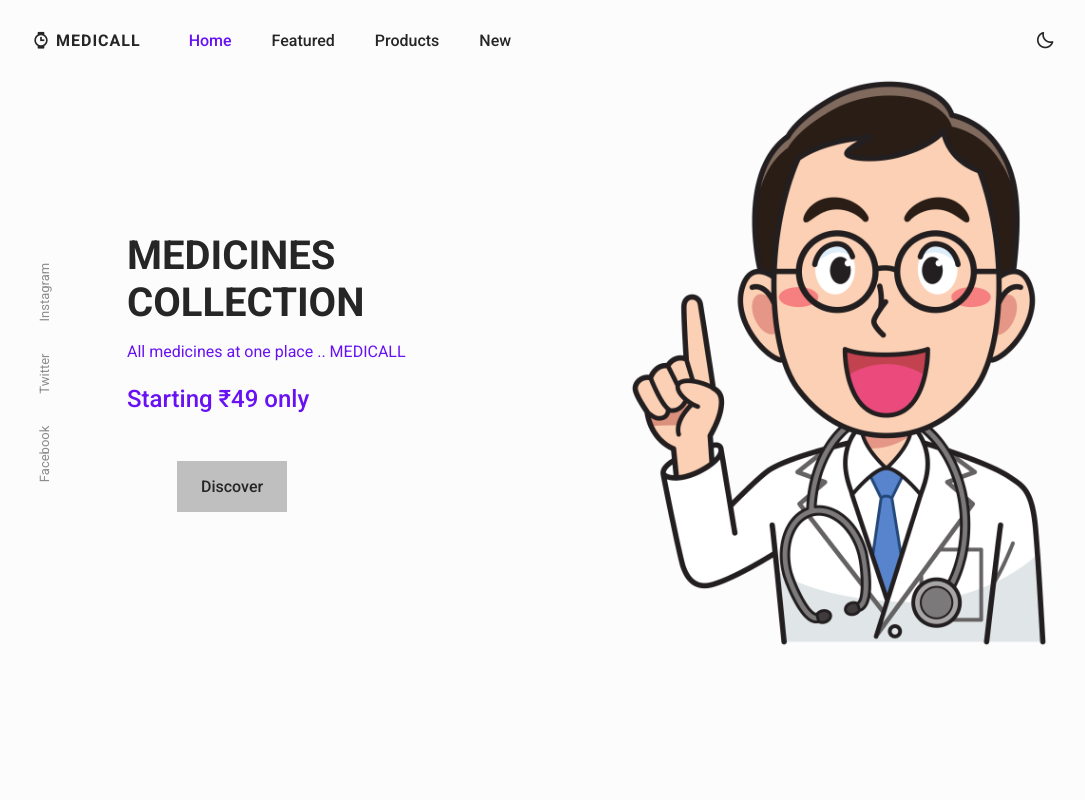
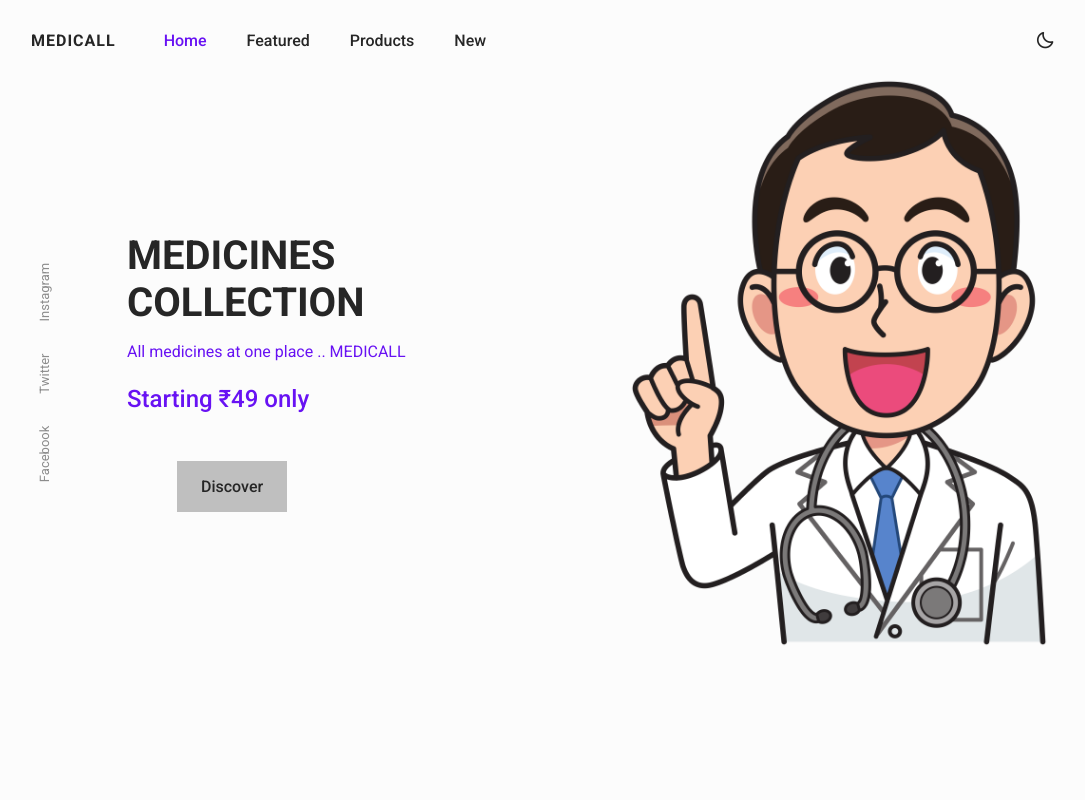
Before and after one commit to SultanIndian007/EPharmacy, a plain HTML site: page index.html in a window 1280 px wide. Shown: the top 800 px of the page, without its empty margins (97-1182 px from the left). Drawn offline with nearby package versions, Linux system fonts and the light colour scheme.

Commit message:
Update index.html

```diff
--- a/index.html
+++ b/index.html
@@ -16,14 +16,14 @@
         <!--=============== CSS ===============-->
         <link rel="stylesheet" href="assets/css/styles.css">
 
-        <title>Medicall</title>
+        <title>MediCall</title>
     </head>
     <body>
         <!--==================== HEADER ====================-->
         <header class="header" id="header">
             <nav class="nav container">
                 <a href="#" class="nav__logo">
-                    <i class='bx bxs-watch nav__logo-icon'></i> MEDICALL
+                    MEDICALL
                 </a>
 
                 <div class="nav__menu" id="nav-menu">
```
